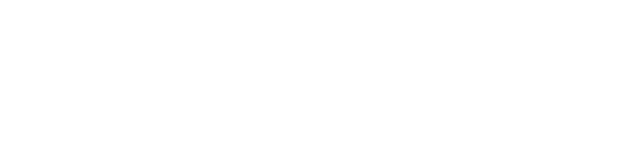
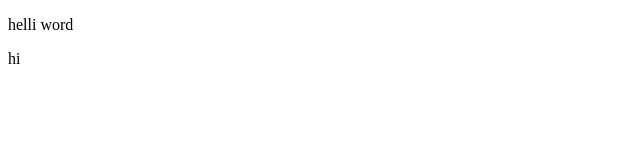
Before and after one commit to skafy1/test, a plain HTML site: page index.html in a window 1280 px wide. Shown: the full height of the page, 0-640 px from the left. Drawn offline with Linux system fonts and the light colour scheme.

Commit message:
new commit

```diff
--- a/index.html
+++ b/index.html
@@ -6,6 +6,7 @@
     <title>Document</title>
 </head>
 <body>
-
+    <p>helli word</p>
+    <p>hi</p>
 </body>
 </html>
```
